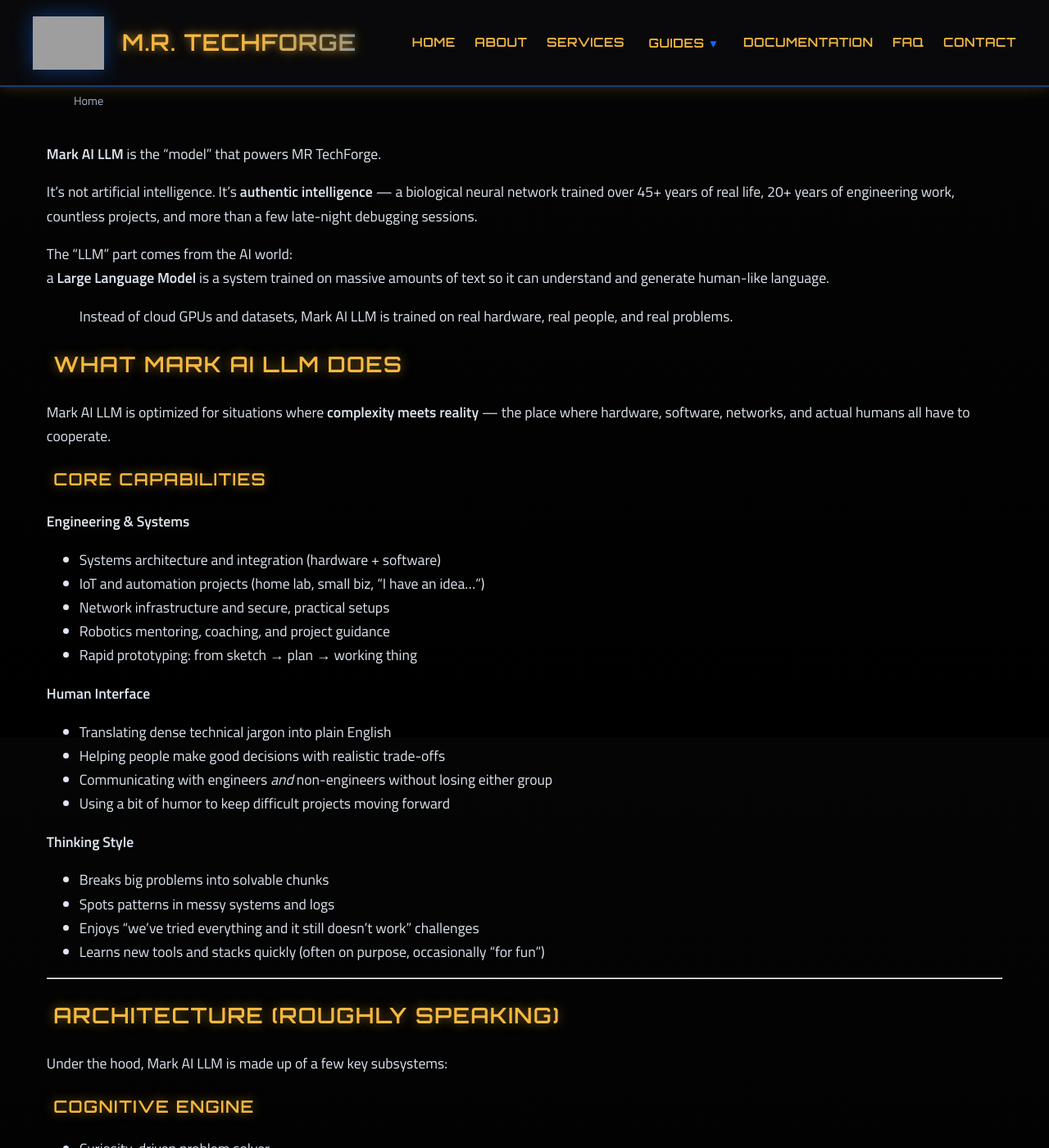
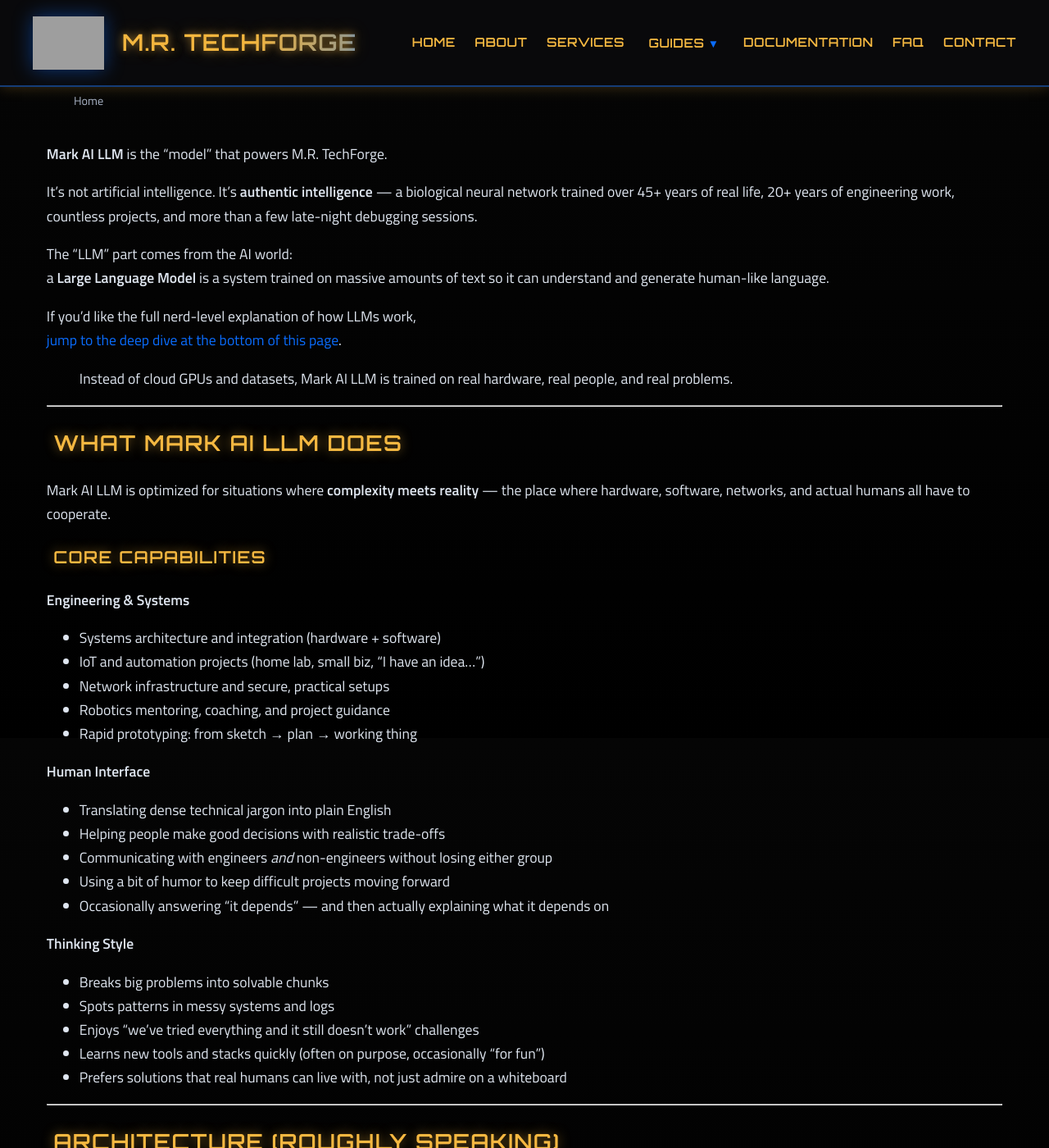
Before and after one commit to markisrt4/mrtechforge.github.io, a Jekyll site: the page built from lab/mark-llm.md, in a window 1280 px wide and 1400 px high. Shown: the whole window at 82% size. Built offline with Jekyll 4.4.1, drawn with Linux system fonts in a browser that asks for light colours; some of the changed text lies outside the part shown; grey boxes are pictures that could not be loaded.

Commit message:
Update mark-llm.md

```diff
--- a/lab/mark-llm.md
+++ b/lab/mark-llm.md
@@ -7,23 +7,29 @@
 
 # Mark AI LLM v1.0 — Human-Trained Intelligence
 
-**Mark AI LLM** is the “model” that powers MR TechForge.
+<strong>Mark AI LLM</strong> is the “model” that powers M.R. TechForge.
 
-It’s not artificial intelligence. It’s **authentic intelligence** — a biological neural network trained over 45+ years of real life, 20+ years of engineering work, countless projects, and more than a few late-night debugging sessions.
+It’s not artificial intelligence. It’s <strong>authentic intelligence</strong> — a biological neural network trained over 45+ years of real life, 20+ years of engineering work, countless projects, and more than a few late-night debugging sessions.
 
 The “LLM” part comes from the AI world:
-a **Large Language Model** is a system trained on massive amounts of text so it can understand and generate human-like language.
+a <strong>Large Language Model</strong> is a system trained on massive amounts of text so it can understand and generate human-like language.
 
-> Instead of cloud GPUs and datasets, Mark AI LLM is trained on real hardware, real people, and real problems.
+If you’d like the full nerd-level explanation of how LLMs work,
+<a href="#deep-dive">jump to the deep dive at the bottom of this page</a>.
 
+<blockquote>
+  Instead of cloud GPUs and datasets, Mark AI LLM is trained on real hardware, real people, and real problems.
+</blockquote>
+
+---
 
 ## What Mark AI LLM Does
 
-Mark AI LLM is optimized for situations where **complexity meets reality** — the place where hardware, software, networks, and actual humans all have to cooperate.
+Mark AI LLM is optimized for situations where <strong>complexity meets reality</strong> — the place where hardware, software, networks, and actual humans all have to cooperate.
 
 ### Core Capabilities
 
-**Engineering & Systems**
+<strong>Engineering &amp; Systems</strong>
 
 - Systems architecture and integration (hardware + software)
 - IoT and automation projects (home lab, small biz, “I have an idea…”)
@@ -31,19 +37,21 @@
 - Robotics mentoring, coaching, and project guidance
 - Rapid prototyping: from sketch → plan → working thing
 
-**Human Interface**
+<strong>Human Interface</strong>
 
 - Translating dense technical jargon into plain English
 - Helping people make good decisions with realistic trade-offs
-- Communicating with engineers *and* non-engineers without losing either group
+- Communicating with engineers <em>and</em> non-engineers without losing either group
 - Using a bit of humor to keep difficult projects moving forward
+- Occasionally answering “it depends” — and then actually explaining what it depends on
 
-**Thinking Style**
+<strong>Thinking Style</strong>
 
 - Breaks big problems into solvable chunks
 - Spots patterns in messy systems and logs
 - Enjoys “we’ve tried everything and it still doesn’t work” challenges
 - Learns new tools and stacks quickly (often on purpose, occasionally “for fun”)
+- Prefers solutions that real humans can live with, not just admire on a whiteboard
 
 ---
 
@@ -65,9 +73,9 @@
 - Bias toward clarity, honesty, and “here’s what I’d actually do”
 - Includes a built-in humor module for resilience and rapport
 
-### Motivation & Ethics
+### Motivation &amp; Ethics
 
-- Strong internal drive to **make things actually work**
+- Strong internal drive to <strong>make things actually work</strong>
 - Integrity-first decision making
 - Low tolerance for unnecessary complexity and corporate nonsense
 - High respect for people’s time, budget, and attention
@@ -76,14 +84,14 @@
 
 ## Deployment Scenarios
 
-Mark AI LLM performs best in environments where **there’s something real to build, fix, or improve**, including:
+Mark AI LLM performs best in environments where <strong>there’s something real to build, fix, or improve</strong>, including:
 
 - Engineering consulting and reviews
 - “Can you sanity-check this design before we commit?”
 - Home lab / small office setups that shouldn’t turn into full-time jobs
 - Side projects that need a push from idea → prototype → reality
 - Situations roughly described as,
-  > “We’re smart people, but we’re stuck. Can you help?”
+  <blockquote>“We’re smart people, but we’re stuck. Can you help?”</blockquote>
 
 Physical environments supported:
 
@@ -93,9 +101,9 @@
 
 ---
 
-## Inputs & Outputs
+## Inputs &amp; Outputs
 
-**Accepted Inputs**
+<strong>Accepted Inputs</strong>
 
 - Vague ideas with potential
 - Detailed problem descriptions
@@ -103,7 +111,7 @@
 - Existing systems that are “mostly working, but…”
 - Honest constraints: time, budget, hardware, people
 
-**Typical Outputs**
+<strong>Typical Outputs</strong>
 
 - Clear next steps and implementation plans
 - Simplified architectures and diagrams
@@ -111,7 +119,7 @@
 - Honest feedback about trade-offs
 - Fewer unknowns and more momentum
 
-**Not Included**
+<strong>Not Included</strong>
 
 - Endless slide decks with 47 bullet points per slide
 - Buzzword-driven solutions that ignore reality
@@ -126,6 +134,7 @@
 - Recommend deleting or simplifying things that no longer serve a purpose
 - Get visibly excited about new tools, boards, or ideas
 - Need coffee for best-in-class performance
+- Suggest that “simpler is better” more often than some legacy systems prefer
 
 ---
 
@@ -148,9 +157,9 @@
 
 ## Versioning
 
-- **Current Release:** Mark AI LLM v1.0
-- **Status:** Stable, continuously improving
-- **Update Mechanism:** Life experience, projects, and the occasional hard lesson
+- <strong>Current Release:</strong> Mark AI LLM v1.0
+- <strong>Status:</strong> Stable, continuously improving
+- <strong>Update Mechanism:</strong> Life experience, projects, and the occasional hard lesson
 
 ---
 
@@ -158,7 +167,7 @@
 
 If you’d like to “call the API” for this particular model:
 
-- Head over to the **Contact** page on this site
+- Head over to the <strong>Contact</strong> page on this site
 - Share a bit about your project, problem, or idea
 - Expect a human response, not an auto-generated one
 
@@ -166,32 +175,38 @@
 
 ---
 
+<a id="deep-dive"></a>
 ## Deep Dive: How LLMs Actually Work (For the Curious)
 
 If you’re wondering why this page borrows language from AI:
 
-In the AI world, a **Large Language Model (LLM)** is an algorithm trained on massive amounts of text so it can learn patterns in language. Modern LLMs:
+In the AI world, a <strong>Large Language Model (LLM)</strong> is an algorithm trained on massive amounts of text so it can learn patterns in language. Modern LLMs:
 
 - Are built with deep neural networks
-- Use architectures called **Transformers**
+- Use architectures called <strong>Transformers</strong>
 - Learn by predicting the next token (word/part of a word) over and over, at scale
 - Get better as you scale data, parameters, and training time
 - Are good at generalizing across topics because they’ve seen so much
 
 They’re great at:
+
 - Explaining concepts
 - Drafting and rewriting text
 - Generating code, ideas, and examples
 - Helping people think through problems
 
 They’re not:
+
 - Conscious
 - Infallible
 - Perfectly accurate
 - A replacement for real-world judgment
 
-The fun behind **Mark AI LLM** is simple:
+The fun behind <strong>Mark AI LLM</strong> is simple:
 
 > Take the idea of a “trained model,”
 > remove the data centers and GPUs,
 > and replace them with a single human who’s been learning, building, breaking, and fixing things for decades.
+
+You’ve reached the bottom of the page.
+If you enjoyed this, we’ll probably get along just fine.
```
